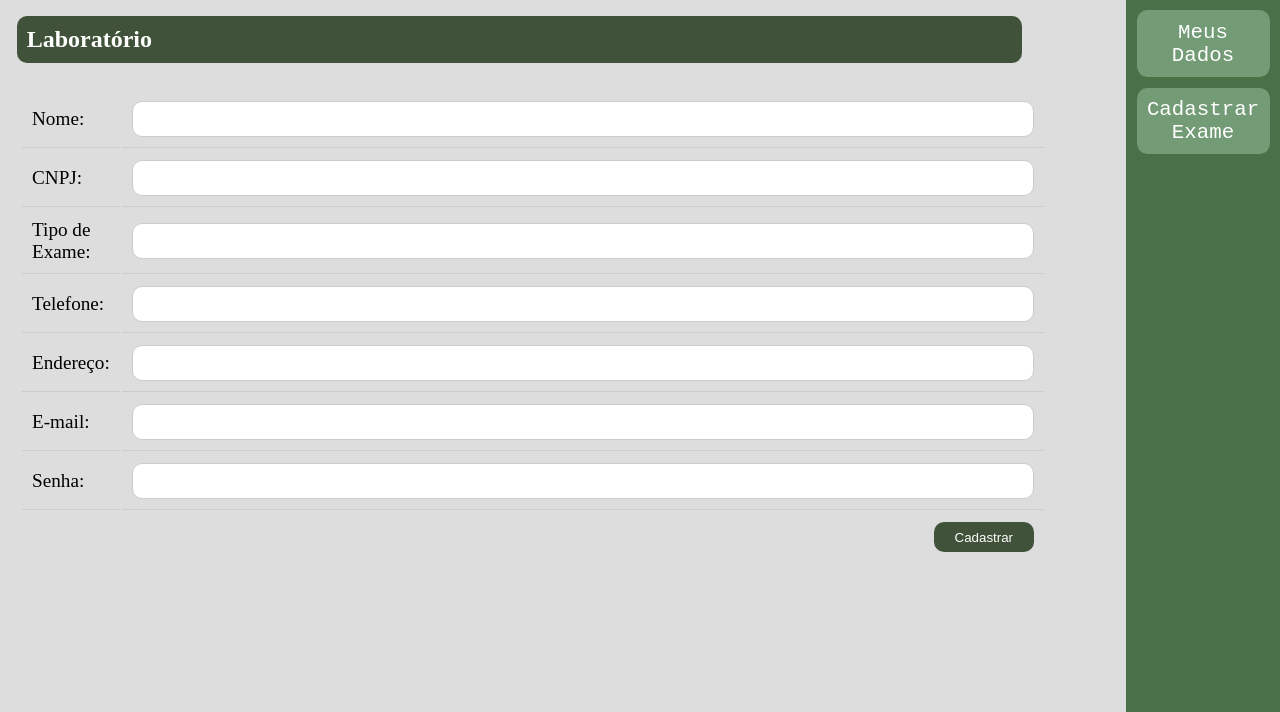
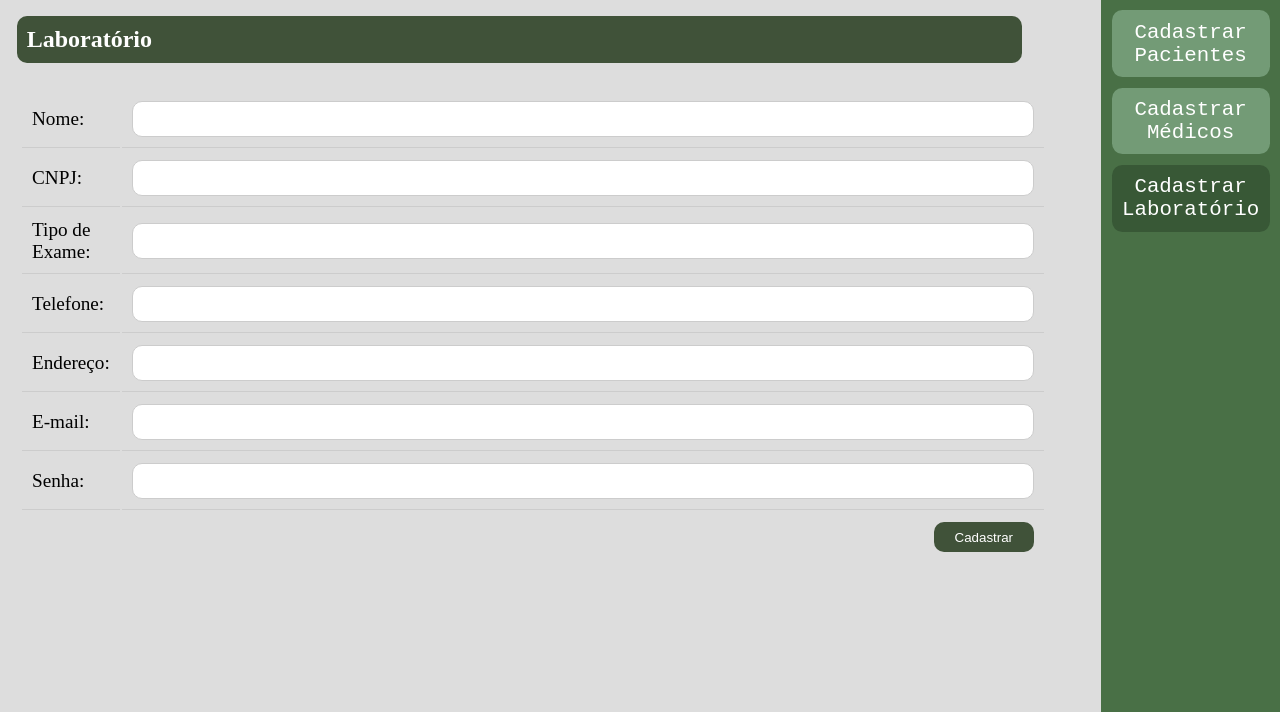
Before and after one commit to NycoleRibeiro/Sistema-de-plano-de-saude, a PHP site: page /administrador_lab.html in a window 1280 px wide. Shown: the part 88-800 px from the top of the page. Run offline with PHP 8.4, Linux system fonts and the light colour scheme.

Commit message:
Update Design

```diff
--- a/administrador_lab.html
+++ b/administrador_lab.html
@@ -58,11 +58,14 @@
         <aside>
             <nav>
                 <ul>
-                    <a href="">
-                        <li>Meus<br>Dados</li>
+                    <a href="administrador_paciente.html">
+                        <li>Cadastrar Pacientes</li>
                     </a>
-                    <a href="">
-                        <li>Cadastrar Exame</li>
+                    <a href="administrador_med.html">
+                        <li>Cadastrar Médicos</li>
+                    </a>
+                    <a href="administrador_lab.html">
+                        <li id="atual">Cadastrar Laboratório</li>
                     </a>
                 </ul>
             </nav>
--- a/administrador_paciente.html
+++ b/administrador_paciente.html
@@ -63,7 +63,7 @@
             <nav>
                 <ul>
                     <a href="administrador_paciente.html">
-                        <li>Cadastrar Pacientes</li>
+                        <li id="atual">Cadastrar Pacientes</li>
                     </a>
                     <a href="administrador_med.html">
                         <li>Cadastrar Médicos</li>
--- a/style/admin.css
+++ b/style/admin.css
@@ -45,7 +45,3 @@ td input {
 a {
     text-decoration: none;
 }
-
-a:active {
-    text-decoration: blue;
-}
--- a/style/seccoes.css
+++ b/style/seccoes.css
@@ -55,7 +55,12 @@ li {
 }
 
 li:hover {
-    background: #385836;
+    background: #496647;
     transition: 0.2s;
     cursor: pointer;
 }
+
+#atual {
+    background: #385836;
+    color: #fff;
+}
```
Also changed, not shown: administrador_med.html (+6 -6 lines).
